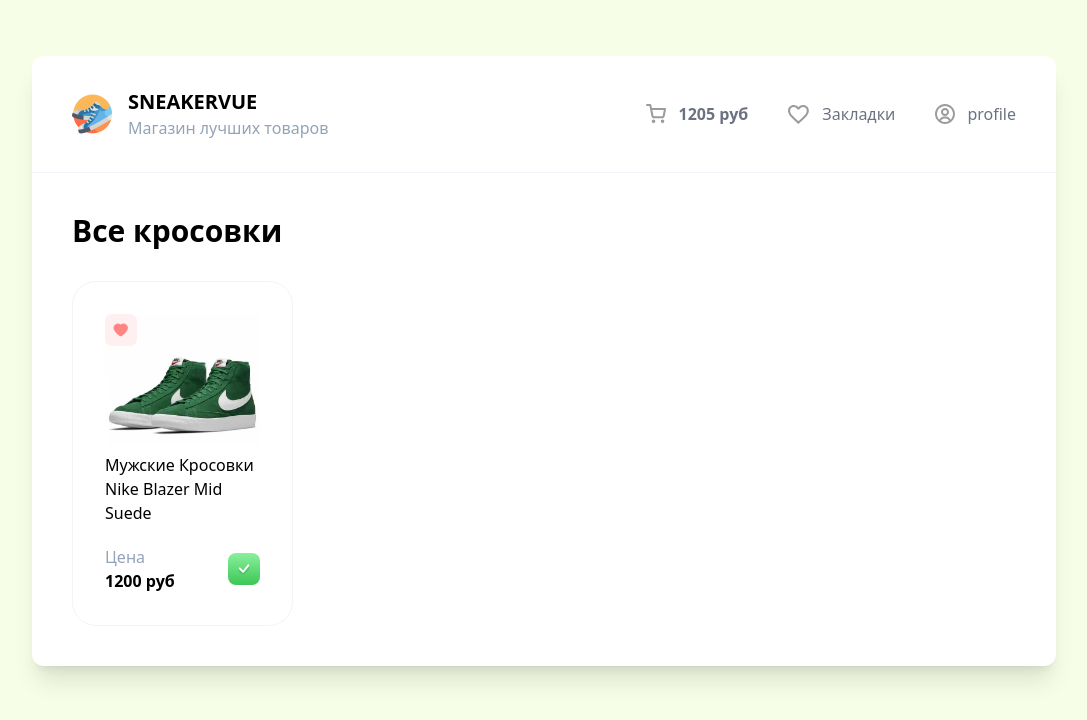
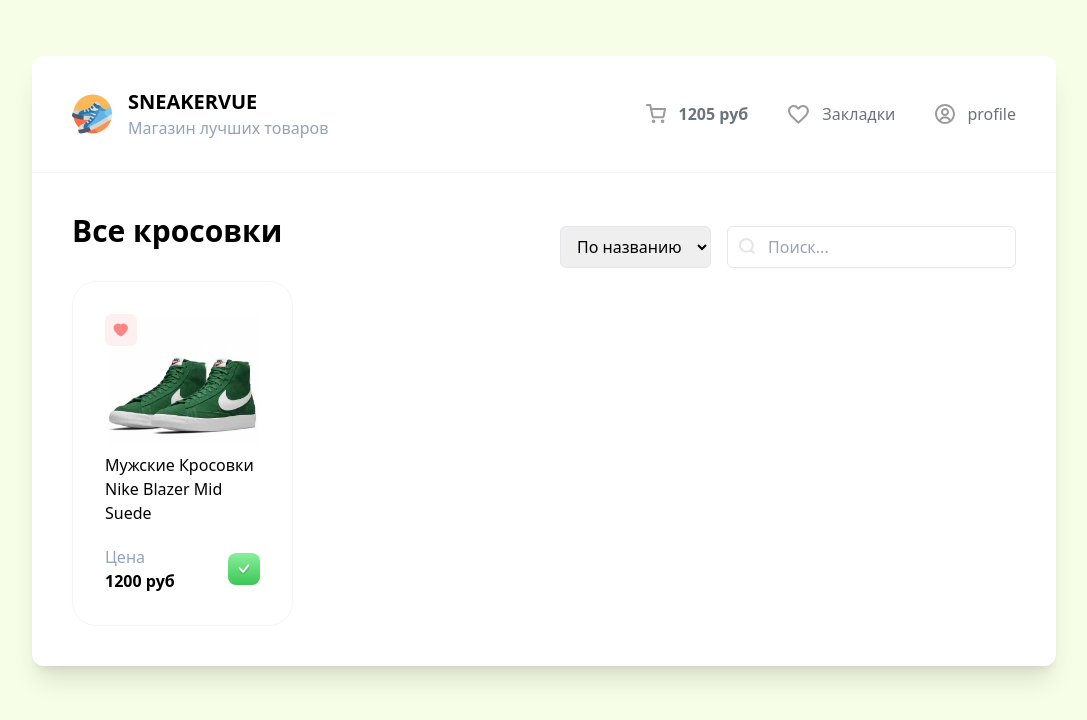
Before and after one commit to Tenebran/SneakerVue, a Vue app: page / in a window 1280 px wide. Shown: the top 720 px of the page, without its empty margins (96-1183 px from the left). Built offline with nearby package versions, Linux system fonts and the light colour scheme.

Commit message:
feat: add search and sorting functionality to the main page

```diff
--- a/src/App.vue
+++ b/src/App.vue
@@ -9,7 +9,22 @@
   <div class="w-4/5 m-auto bg-white rounded-xl shadow-xl mt-14 mb-14">
     <Header />
     <div class="p-10">
-      <h2 class="text-3xl font-bold mb-8">Все кросовки</h2>
+      <div class="flex justify-between items-center">
+        <h2 class="text-3xl font-bold mb-8">Все кросовки</h2>
+        <div class="flex gap-4">
+          <select class="py-2 px-3 border rounded-md outline-none">
+            <option>По названию</option>
+            <option>По цене</option>
+            <option>Дешевле</option>
+          </select>
+          <div class="relative">
+            <img src="/search.svg" class="absolute top-3 left-3" />
+            <input
+              placeholder="Поиск..."
+              class="border rounded-md py-2 pl-10 pr-4 outline-none focus:border-green-400" />
+          </div>
+        </div>
+      </div>
       <CardList />
     </div>
   </div>
```
